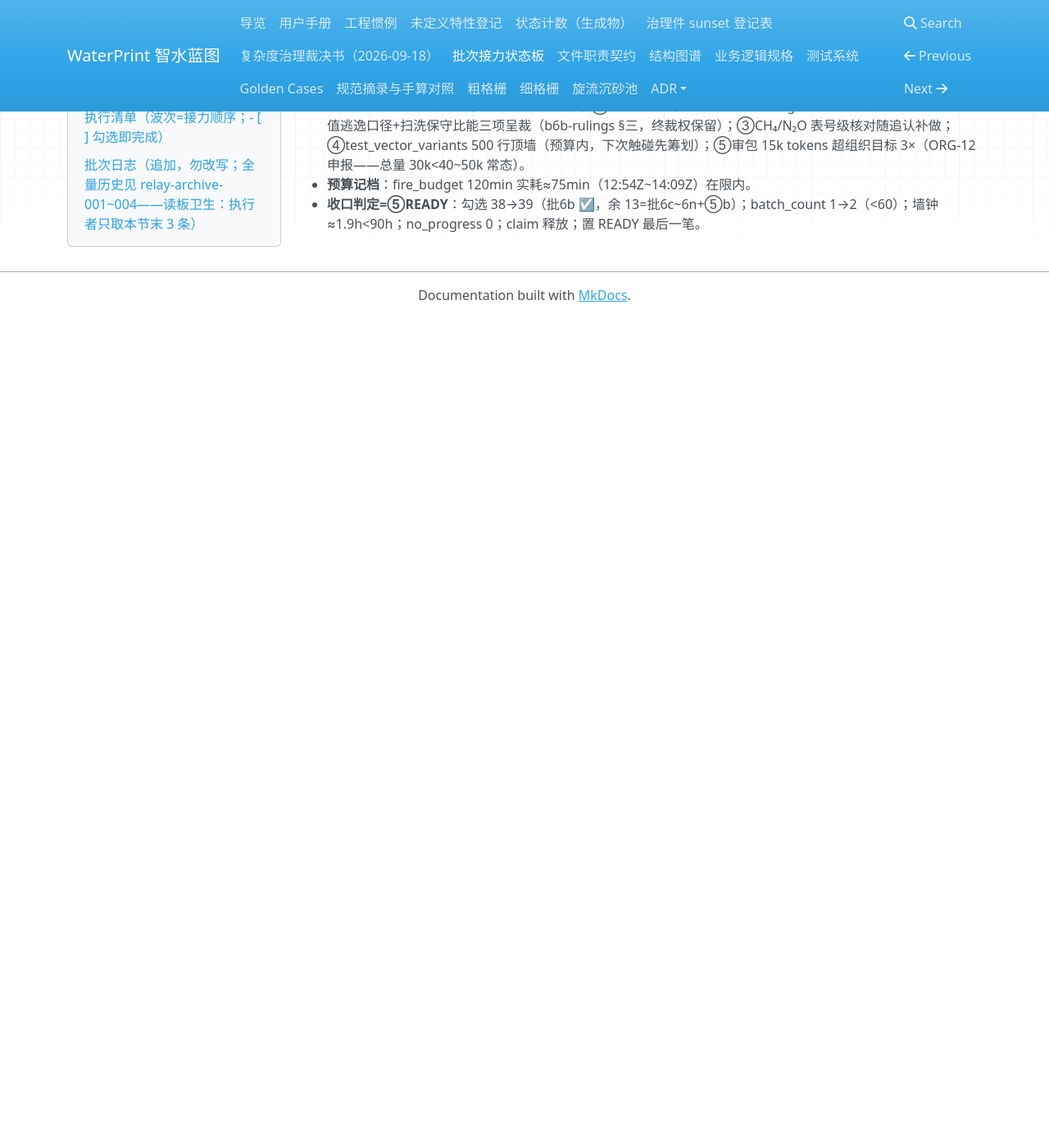
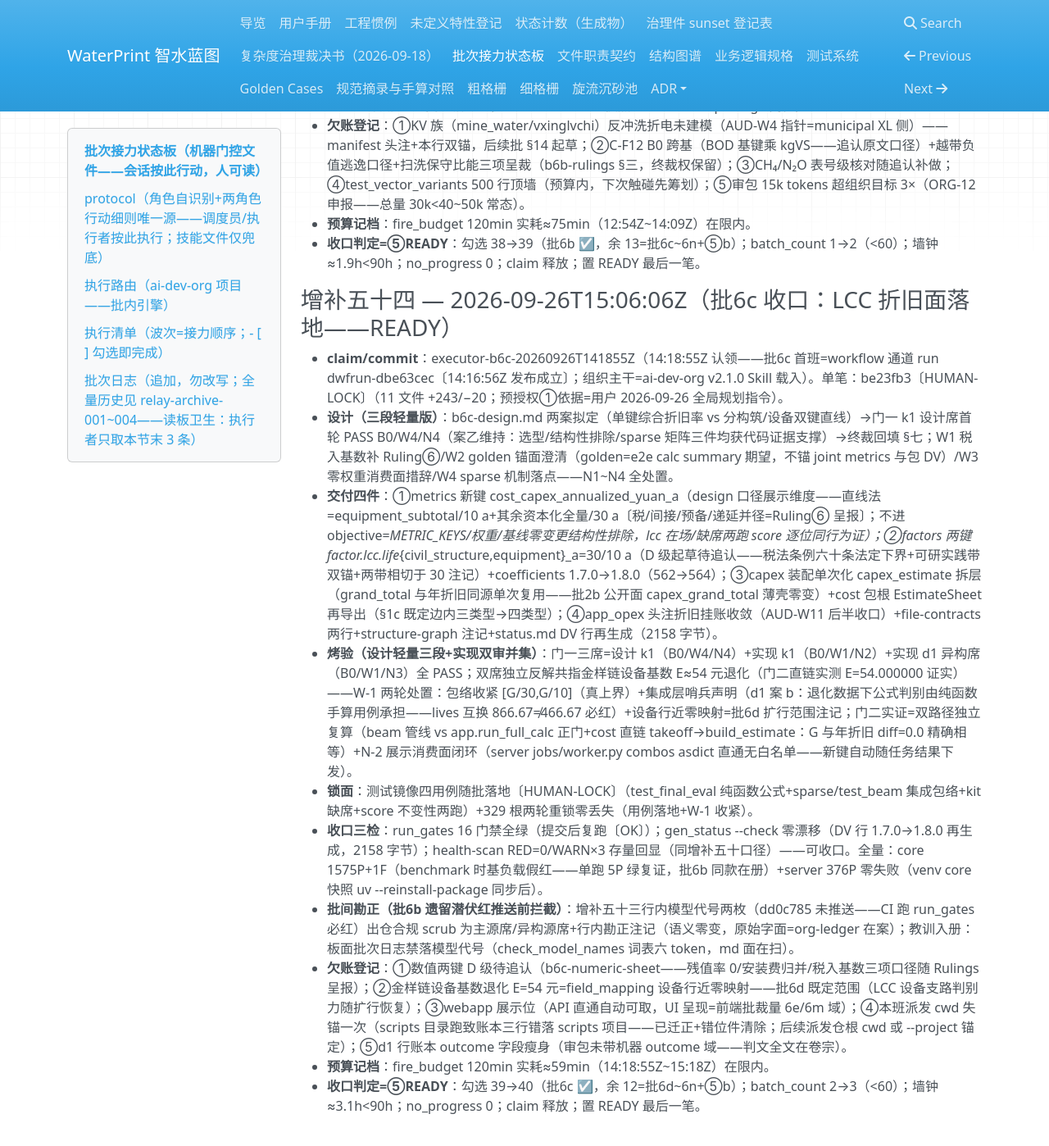
Before and after one commit to yyx20040712/waterprint, an MkDocs documentation site: the page built from docs/handoff/relay.md, in a window 1280 px wide and 1400 px high, scrolled down 12829 px. Shown: the whole window at 82% size. Built offline with MkDocs 1.6.1, drawn with Linux system fonts in a browser that asks for light colours; nearby versions of some CDN libraries; before the commit the page ends 13217 px from its top, so only the background shows below that; some of the changed text lies outside the part shown.

Commit message:
板面收口笔（增补五十四）：批6c LCC 折旧面收口 READY——勾选 39→40/batch_count 2→3/next=批6d；增补五十四全档（三段轻量版设计+直线法双键展示维度+capex 装配单次化+门一三席 PASS+门二双路径 diff=0.0+锁面四用例+三检全绿+欠账五条）；批间勘正=增补五十三模型代号 scrub（dd0c785 潜伏 CI 红——推送前拦截，语义零变注记在行）。实现单笔=be23fb3（claim=executor-b6c-20260926T141855Z workflow 通道 run dwfrun-dbe63cec）

```diff
--- a/docs/handoff/relay.md
+++ b/docs/handoff/relay.md
@@ -12,7 +12,7 @@
 > - 调度员窗口（迁火/接任用，工作区不限；布火为重活允许载技能，此后每班只读板）：「接任交接：你是 E:\class\智水蓝图\waterprint\docs\handoff\relay.md 的当班 hub 总调度员——读板头+protocol 段（现行 rev）→ 按 batch-relay 技能 references/ops-manual.md 换防协议迁火并回填 automation_id → 提交推送 → 随即按 protocol 段开批通道 rev5（CreateWorkflow saved batch-relay-executor）发布执行者并原子写 last_dispatch_utc+workflow_run_id → 此后每班火只读板调度，禁执行禁重活禁载技能」
 > - 执行者窗口（手动兜底发布用；常规发布=执行工作流子代理，无需此窗）：「基于 E:\class\智水蓝图\waterprint\docs\handoff\relay.md 交接文档继续开发——读板（板头字段区+protocol 段+执行路由+执行清单+批次日志末 3 条）按 protocol 段执行者条款认领并执行本批；组织主干优先 Skill 加载 ai-dev-org，无 Skill 工具则直接读工作区根 AGENTS.md 与 .zcode/org-ledger.jsonl 等价替代；板 protocol 段缺失/预检失败才加载技能 batch-relay 兜底。无人值守：不等待人工答疑，用户域阻塞按停止事由 HOLD(stop_matter) 收口。工作区根 E:\class\智水蓝图\waterprint，相对路径以此为基。禁止创建任何新自动化。」
 
-- status: READY <!-- 2026-09-26 增补五十三：批6b 收口 READY（碳范围一+能耗上游——1 commit 87bc7b1〔HUMAN-LOCK〕/门一双席 B0 PASS/门二实证+三检全绿）；next=批6c -->
+- status: READY <!-- 2026-09-26 增补五十四：批6c 收口 READY（LCC 折旧面——1 commit be23fb3〔HUMAN-LOCK〕/门一三席 PASS+门二双路径 diff=0.0/三检全绿）；next=批6d -->
 - automation_id: automation-143e250a-5e96-4e6b-9016-7ac16fa7fb21 <!-- 2026-09-26 换防迁火回填（增补五十一）；旧值 automation-cf38af42…（已熄——CronList 空实核，增补五十火情观察证实） -->
 - shared_fire: true
 - plan: docs/handoff/relay.md#执行清单（自含清单，收口 grep 本文件 `- [ ]` 计余量）
@@ -20,23 +20,23 @@
 - poll_interval_min: 10
 - fire_budget_min: 120
 - last_dispatch: 2026-09-19T11:14:24+08:00
-- heartbeat_utc: 2026-09-26T14:09:28Z <!-- 增补五十三收口刷 -->
-- claim: - <!-- 批6b 收口释放（executor-b6b-20260926T125402Z，勾选 38→39） -->
+- heartbeat_utc: 2026-09-26T15:06:06Z <!-- 增补五十四收口刷 -->
+- claim: - <!-- 批6c 收口释放（executor-b6c-20260926T141855Z，勾选 39→40） -->
 - no_progress_count: 0 <!-- 2026-09-25 新排程重置（原 1=B4-5 用户门控非系统性卡死） -->
 - checked_total: 52 <!-- 2026-09-26 增补四十九：38+14（第六波全局收尾 批6a~6n——单源工单 wave6-master-plan.md；旧值 38=增补二十五口径） -->
-- checked_done: 39 <!-- 2026-09-26 批6b 收口 38→39（增补五十三） -->
+- checked_done: 40 <!-- 2026-09-26 批6c 收口 39→40（增补五十四） -->
 - protocol_rev: 6 <!-- 2026-09-26 换防升版 rev5→6（执行指令锚根批=现行：仓根锚定纪律+执行指令行参数化+开批通道标签去 rev 化）；旧值 5 -->
-- last_dispatch_utc: 2026-09-26T12:52:46.923Z <!-- 2026-09-26 批6b 首班发布成立（回读=run dwfrun-0cd27217-2a9d-43f7-9a44-9d0b6d231e02 running+执行者子代理 executing）；旧值 2026-09-26T12:12:01.958Z（批6a 首班） -->
-- workflow_run_id: dwfrun-0cd27217-2a9d-43f7-9a44-9d0b6d231e02 <!-- 批6b 首班执行工作流（碳范围一+能耗上游补全——批3.5 实装面+AUD-W4 反冲洗三键/磁分离能耗） -->
+- last_dispatch_utc: 2026-09-26T14:16:56.911Z <!-- 2026-09-26 批6c 首班发布成立（回读=run dwfrun-dbe63cec-bc29-4c36-b132-251d6b64a10f running+执行者子代理 executing）；旧值 2026-09-26T12:52:46.923Z（批6b 首班） -->
+- workflow_run_id: dwfrun-dbe63cec-bc29-4c36-b132-251d6b64a10f <!-- 批6c 首班执行工作流（LCC 折旧面——AUD-W11 后半：opex 折旧/资本摊销口径，三段通道轻量版设计先行） -->
 - relay_started_utc: 2026-09-26T12:10:48.865Z <!-- 2026-09-26 rev6 换防时刻（本会话）；旧值 2026-09-26T04:00:36.124Z（rev5 二次换防） -->
-- batch_count: 2 <!-- 2026-09-26 批6b 收口 1→2（增补五十三） -->
+- batch_count: 3 <!-- 2026-09-26 批6c 收口 2→3（增补五十四） -->
 - max_batches: 60
 - max_wall_hours: 90
 - hold_reason: - <!-- 2026-09-26 增补四十八清空：批3a 追认已签+CI 已修——⑤b 软著仍为用户域终态项（批3b 后停板待用户不变） -->
 - last_handover: 2026-09-26
-- claimed_by: executor-b6b-20260926T125402Z <!-- 批6b 收口留档 -->
-- claimed_at: 2026-09-26T12:54:02Z <!-- 批6b 认领时戳（收口留档） -->
-- next_batch: 批6c LCC 折旧面（AUD-W11 后半：opex 折旧/资本摊销口径——三段通道轻量版设计先行；推荐 v1=展示维度不进 objective〔批2b Rulings ④维持挂账裁量〕；依赖 6b 碳口径稳定已满足） -->
+- claimed_by: executor-b6c-20260926T141855Z <!-- 批6c 收口留档 -->
+- claimed_at: 2026-09-26T14:18:55Z <!-- 批6c 认领时戳（收口留档） -->
+- next_batch: 批6d AAO capex 区分度数据面（field_mapping 段三扩行+设备单价万元尺度——批2b 欠账①②；AAO 轴分化对拍断言；含批6c 欠账②设备基数退化 E=54 元同批修复锚〔LCC 年折旧设备支路判别力随扩行恢复〕；依赖 6c LCC 口径已定） -->
 
 ## protocol（角色自识别+两角色行动细则唯一源——调度员/执行者按此执行；技能文件仅兜底）
 - 本板 protocol_rev=6；rev5/4/3/2/1 存量板读法向下兼容（rev0 无此行读旧字段名 last_dispatch，仅警告不阻断），换防时迁移至现行 rev。
@@ -145,7 +145,7 @@
 
 - [x] 批6a｜gwp_ch4 27.2→27.0 数据勘误实装（批2c 八步工序——**2026-09-26 收官〔增补五十二〕**：4b550e6 八步零偏离〔27.0/1.5.1/golden 五件/快照 3 行/36 根重锁〕+0c31196 B-6/D-8 factors 笔〔增补五十欠账路由：band 4 键 0.3/0.75+note 升格+1.6.0〕——双路径复算+DV 单因回代证明）
 - [x] 批6b｜碳范围一+能耗上游补全（批3.5 实装面〔ganhua 21.622+xiaohua MCF 0.8 案 A+三新键已追认〕+AUD-W4 反冲洗三键/磁分离能耗——新数值 §14 起草带出处事后追认）<!-- 2026-09-26 收官〔增补五十三〕：C-F10~F12+XL-F20~F22/KS-F9+确定性勘正 1 commit 87bc7b1〔HUMAN-LOCK〕+门一双席 B0 PASS+门二双路径 fp 级一致 -->
-- [ ] 批6c｜LCC 折旧面（AUD-W11 后半：opex 折旧/资本摊销口径——三段通道设计先行；推荐 v1=展示维度不进 objective）
+- [x] 批6c｜LCC 折旧面（AUD-W11 后半：opex 折旧/资本摊销口径——三段通道设计先行；推荐 v1=展示维度不进 objective）<!-- 2026-09-26 收官〔增补五十四〕：直线法双键 cost_capex_annualized_yuan_a 展示维度+factor.lcc 两键 30/10 a（D 级待追认）+coefficients 1.8.0——1 commit be23fb3〔HUMAN-LOCK〕+门一三席 PASS+门二双路径 diff=0.0+golden/快照零重录 -->
 - [ ] 批6d｜AAO capex 区分度数据面（field_mapping 段三扩行+设备单价万元尺度——批2b 欠账①②；AAO 轴分化对拍断言）
 - [ ] 批6e｜全工况投影端点（calc sensitivity 投影 API+龙卷风幅度轴升级——批2d 欠账①；快照 stale 语义）
 - [ ] 批6f｜任务系统补完（chat 失败横幅 error 明细〔任务状态查询面〕+joint failed/cancelled 幽灵文案+UF-26 重启即丢 v1 明示闭项）
@@ -241,9 +241,22 @@
 - **claim/commit**：executor-b6b-20260926T125402Z（12:54:02Z 认领——批6b 首班=workflow 通道 run dwfrun-0cd27217〔12:52:46Z 发布成立〕；组织主干=ai-dev-org v2.1.0 Skill 载入）。单笔：87bc7b1〔HUMAN-LOCK〕（预授权①依据=用户 2026-09-26 全局规划指令——26 文件 +1498/−365）。
 - **交付四件**：①app_carbon C-F10 燃料 CO₂（w_fuel×2.1622=21.622 t/万Nm³ 换算）/C-F11 燃烧次要 CH₄+N₂O（1 kg/TJ×389.31 GJ/万Nm³ 链）/C-F12 消化净 CH₄（案 A：gross−R，dig_mcf 0.8 独立核算废水线毯式 0.03 维持）——三式入 direct 合计+sparse 双律（因子缺席跳/消化双源缺一整式跳）；②AUD-W4 上游：vxinglvchi XL-F20~F22（w_air/w_sweep 日耗 dims+e_backwash=w_air×0.02+v_wash_daily×0.044——扫洗含于全量水不双计）+cifenli KS-F9（e_magnetic=n_units×3.0×24）+app_energy 新能耗两名入 power_total；③碳上游供数族 w_fuel/w_vs_deg/v_biogas→fuel_gas_nm3_d/vs_degraded_kg_d/biogas_m3_d（碳件消费面专用聚合通道）；④factors 10 新键+coefficients 1.6.0→1.7.0（552→562）+projection 两冻结表登记新 dims。
 - **确定性勘正（批内显形潜伏缺陷）**：app_energy power_total 原 set 迭代序求和受哈希随机化影响——跨进程浮点舍入不同→serialize 字节漂移（三进程实证：同长异 sha）；本批新增两 power 键将和推过序敏感阈值显形。勘正=_POWER_FIELDS 声明序求和（语义不变仅舍入确定）；m3 基线跨进程三跑恒等复证+relock --check 归零。
-- **烤验（实现+数据复合批=并集对抗位）**：门一 k1（kimi-main in=13320）首轮 PASS B0/W3/N3+门一 d1（deepseek in=14801）异构席首轮 PASS B0/W3/N5——双席共指 C-F12 跨基 B0 呈裁（追认文本原文如此——VS 基独立键=数值面变更归用户裁量），处置全表 b6b-rulings.md §二（W2→T11 带界恒正不变式测试落地/W3→测试补档/N1→表号核对随追认）；门二实证部双路径复算（碳三式引擎 vs 手算 diff≤1.8e-15+能耗上游逐式手算一致+vector 六变体独立实算重录）+mine 负向面（新供数键零在场/回归锚 7 键逐位不变）+图域零变更（m3 四语义锚 7 步不变）；专家追认=碳七键批3.5 已签+能耗三键起草随批 Rulings（b6b-numeric-sheet/b6b-rulings）。
+- **烤验（实现+数据复合批=并集对抗位）**：门一 k1（主源席 in=13320）首轮 PASS B0/W3/N3+门一 d1（异构源席 in=14801）首轮 PASS B0/W3/N5——双席共指 C-F12 跨基 B0 呈裁（追认文本原文如此——VS 基独立键=数值面变更归用户裁量），处置全表 b6b-rulings.md §二（W2→T11 带界恒正不变式测试落地/W3→测试补档/N1→表号核对随追认）；门二实证部双路径复算（碳三式引擎 vs 手算 diff≤1.8e-15+能耗上游逐式手算一致+vector 六变体独立实算重录）+mine 负向面（新供数键零在场/回归锚 7 键逐位不变）+图域零变更（m3 四语义锚 7 步不变）；专家追认=碳七键批3.5 已签+能耗三键起草随批 Rulings（b6b-numeric-sheet/b6b-rulings）。〔b6c 勘正 2026-09-26：本行原录模型代号两枚，出仓合规 scrub 为主源席/异构源席——产出面纪律（check_model_names md 面）；原始字面=org-ledger.jsonl 在案，语义零变〕
 - **锁面**：golden 四案重录（municipal direct +7126.24=fuel 2135.108+minor 11.533+digest 4979.600/power_total +63.374=e_backwash/intensity 0.5867→0.7927；mine +power_magnetic 288 无供数键面）+m3 种子 meta/7 步 serialize 锚+快照恰 3 哈希行（audit HTML+双 DXF，xlsx 不变——批6a 同形态）+镜像测试 T8~T11/vector 六变体+lock 329 根重锁零丢失（b6b-golden-relock.py --check/--write 双模式在卷宗）。
 - **收口三检**：run_gates 16 门禁全绿（提交后复跑〔OK〕）；gen_status --check 零漂移（DV 行 1.6.0→1.7.0 再生成，2158 字节）；health-scan RED=0/WARN×3 存量回显（同增补五十口径）——可收口。全量：core 897P+单元包 136P 零失败（benchmark 时基断言一次负载假红——单跑绿复证记录在案）+server 376P 零失败（零 server 改动理论零扰动实证；server venv core 快照 uv --reinstall-package 同步）。
 - **欠账登记**：①KV 族（mine_water/vxinglvchi）反冲洗折电未建模（AUD-W4 指针=municipal XL 侧）——manifest 头注+本行双锚，后续批 §14 起草；②C-F12 B0 跨基（BOD 基键乘 kgVS——追认原文口径）+越带负值逃逸口径+扫洗保守比能三项呈裁（b6b-rulings §三，终裁权保留）；③CH₄/N₂O 表号级核对随追认补做；④test_vector_variants 500 行顶墙（预算内，下次触碰先筹划）；⑤审包 15k tokens 超组织目标 3×（ORG-12 申报——总量 30k<40~50k 常态）。
 - **预算记档**：fire_budget 120min 实耗≈75min（12:54Z~14:09Z）在限内。
 - **收口判定=⑤READY**：勾选 38→39（批6b ☑，余 13=批6c~6n+⑤b）；batch_count 1→2（<60）；墙钟≈1.9h<90h；no_progress 0；claim 释放；置 READY 最后一笔。
+
+### 增补五十四 — 2026-09-26T15:06:06Z（批6c 收口：LCC 折旧面落地——READY）
+
+- **claim/commit**：executor-b6c-20260926T141855Z（14:18:55Z 认领——批6c 首班=workflow 通道 run dwfrun-dbe63cec〔14:16:56Z 发布成立〕；组织主干=ai-dev-org v2.1.0 Skill 载入）。单笔：be23fb3〔HUMAN-LOCK〕（11 文件 +243/−20；预授权①依据=用户 2026-09-26 全局规划指令）。
+- **设计（三段轻量版）**：b6c-design.md 两案拟定（单键综合折旧率 vs 分构筑/设备双键直线）→门一 k1 设计席首轮 PASS B0/W4/N4（案乙维持：选型/结构性排除/sparse 矩阵三件均获代码证据支撑）→终裁回填 §七；W1 税入基数补 Ruling⑥/W2 golden 锚面澄清（golden=e2e calc summary 期望，不锚 joint metrics 与包 DV）/W3 零权重消费面措辞/W4 sparse 机制落点——N1~N4 全处置。
+- **交付四件**：①metrics 新键 cost_capex_annualized_yuan_a（design 口径展示维度——直线法=equipment_subtotal/10 a+其余资本化全量/30 a〔税/间接/预备/递延并径=Ruling⑥ 呈报〕；不进 objective=_METRIC_KEYS/权重/基线零变更结构性排除，lcc 在场/缺席两跑 score 逐位同行为证）；②factors 两键 factor.lcc.life_{civil_structure,equipment}_a=30/10 a（D 级起草待追认——税法条例六十条法定下界+可研实践带双锚+两带相切于 30 注记）+coefficients 1.7.0→1.8.0（562→564）；③capex 装配单次化 capex_estimate 拆层（grand_total 与年折旧同源单次复用——批2b 公开面 capex_grand_total 薄壳零变）+cost 包根 EstimateSheet 再导出（§1c 既定边内三类型→四类型）；④app_opex 头注折旧挂账收敛（AUD-W11 后半收口）+file-contracts 两行+structure-graph 注记+status.md DV 行再生成（2158 字节）。
+- **烤验（设计轻量三段+实现双审并集）**：门一三席=设计 k1（B0/W4/N4）+实现 k1（B0/W1/N2）+实现 d1 异构席（B0/W1/N3）全 PASS；双席独立反解共指金样链设备基数 E≈54 元退化（门二直链实测 E=54.000000 证实）——W-1 两轮处置：包络收紧 [G/30,G/10]（真上界）+集成层哨兵声明（d1 案 b：退化数据下公式判别由纯函数手算用例承担——lives 互换 866.67≠466.67 必红）+设备行近零映射=批6d 扩行范围注记；门二实证=双路径独立复算（beam 管线 vs app.run_full_calc 正门+cost 直链 takeoff→build_estimate：G 与年折旧 diff=0.0 精确相等）+N-2 展示消费面闭环（server jobs/worker.py combos asdict 直通无白名单——新键自动随任务结果下发）。
+- **锁面**：测试镜像四用例随批落地〔HUMAN-LOCK〕（test_final_eval 纯函数公式+sparse/test_beam 集成包络+kit 缺席+score 不变性两跑）+329 根两轮重锁零丢失（用例落地+W-1 收紧）。
+- **收口三检**：run_gates 16 门禁全绿（提交后复跑〔OK〕）；gen_status --check 零漂移（DV 行 1.7.0→1.8.0 再生成，2158 字节）；health-scan RED=0/WARN×3 存量回显（同增补五十口径）——可收口。全量：core 1575P+1F（benchmark 时基负载假红——单跑 5P 绿复证，批6b 同款在册）+server 376P 零失败（venv core 快照 uv --reinstall-package 同步后）。
+- **批间勘正（批6b 遗留潜伏红推送前拦截）**：增补五十三行内模型代号两枚（dd0c785 未推送——CI 跑 run_gates 必红）出仓合规 scrub 为主源席/异构源席+行内勘正注记（语义零变，原始字面=org-ledger 在案）；教训入册：板面批次日志禁落模型代号（check_model_names 词表六 token，md 面在扫）。
+- **欠账登记**：①数值两键 D 级待追认（b6c-numeric-sheet——残值率 0/安装费归并/税入基数三项口径随 Rulings 呈报）；②金样链设备基数退化 E=54 元=field_mapping 设备行近零映射——批6d 既定范围（LCC 设备支路判别力随扩行恢复）；③webapp 展示位（API 直通自动可取，UI 呈现=前端批裁量 6e/6m 域）；④本班派发 cwd 失锚一次（scripts 目录跑致账本三行错落 scripts 项目——已迁正+错位件清除；后续派发仓根 cwd 或 --project 锚定）；⑤d1 行账本 outcome 字段瘦身（审包未带机器 outcome 域——判文全文在卷宗）。
+- **预算记档**：fire_budget 120min 实耗≈59min（14:18:55Z~15:18Z）在限内。
+- **收口判定=⑤READY**：勾选 39→40（批6c ☑，余 12=批6d~6n+⑤b）；batch_count 2→3（<60）；墙钟≈3.1h<90h；no_progress 0；claim 释放；置 READY 最后一笔。
```
